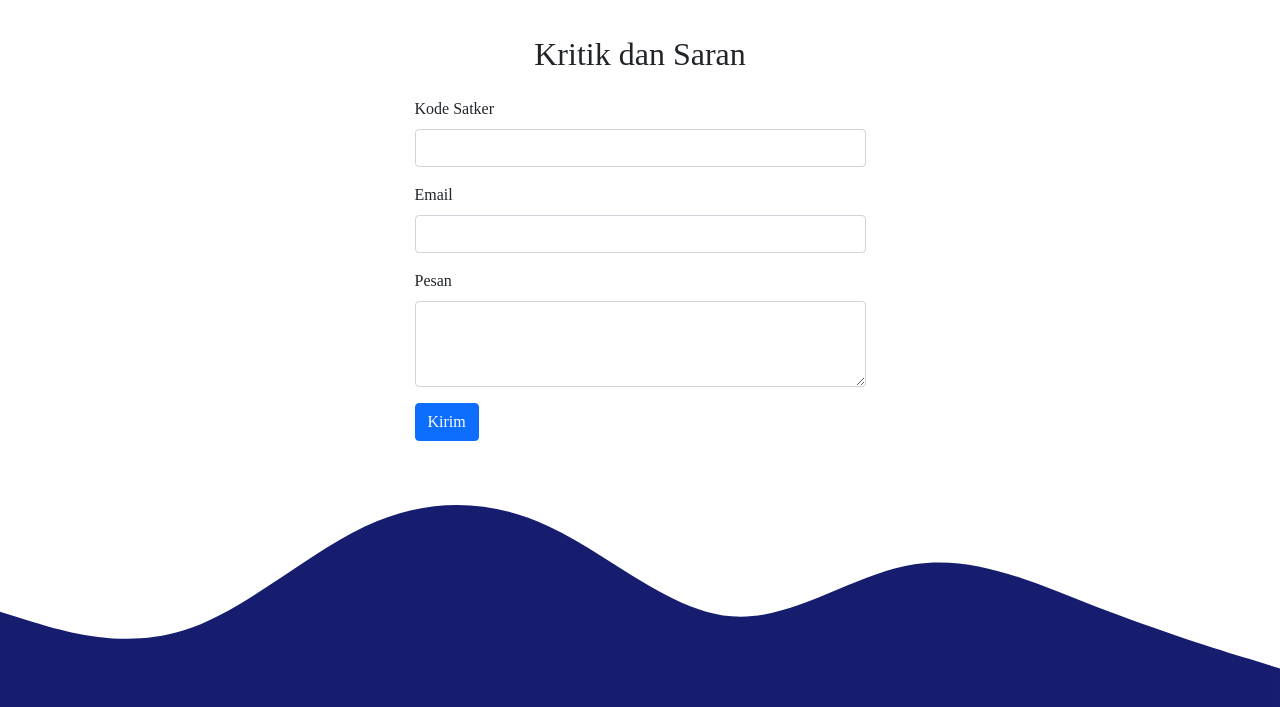
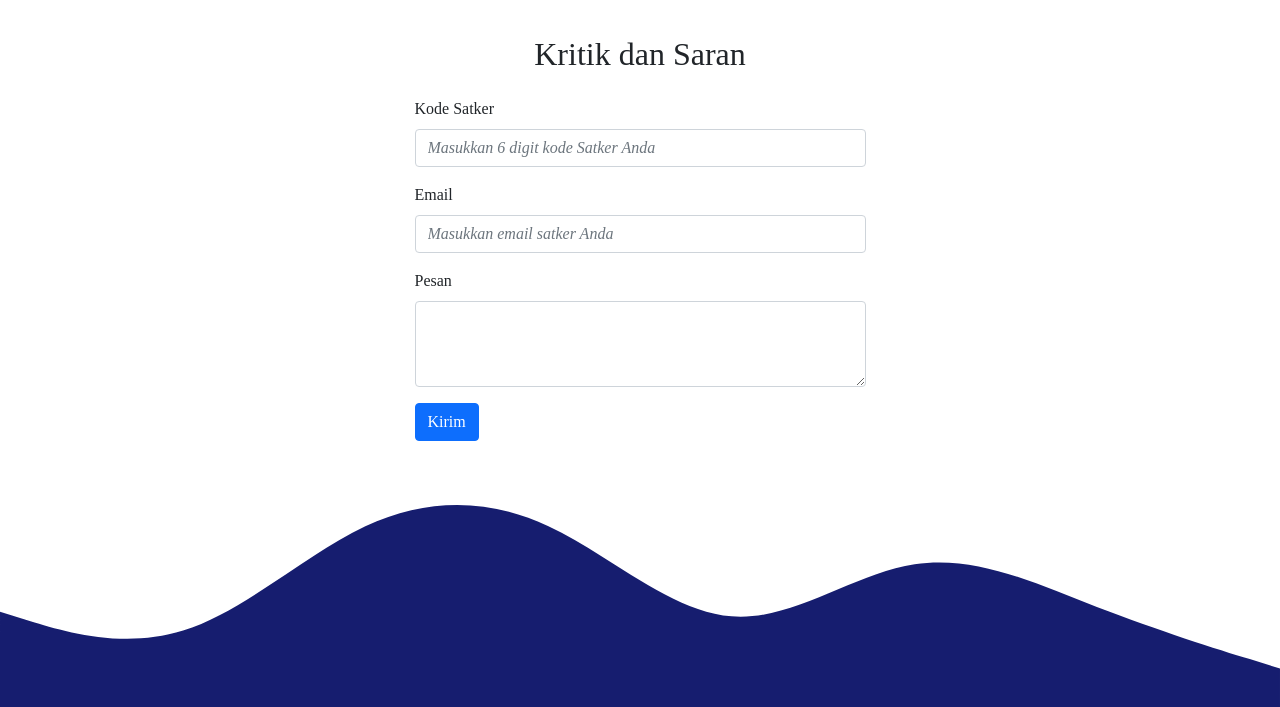
Before and after one commit to yusufamris15/pinanduv3, a plain HTML site: page index.html in a window 1280 px wide. Shown: the part 2240-2947 px from the top of the page. Drawn offline with nearby package versions, Linux system fonts and the light colour scheme.

Commit message:
edit placeholder

```diff
--- a/index.html
+++ b/index.html
@@ -336,11 +336,13 @@
               <div class="mb-3">
                 <label for="name" class="form-label">Kode Satker</label>
                 <input
-                  type="text"
+                  type="number"
                   class="form-control"
                   id="name"
                   aria-describedby="name"
                   name="kodeSatker"
+                  placeholder="Masukkan 6 digit kode Satker Anda"
+                  max="6"
                 />
               </div>
               <div class="mb-3">
@@ -351,6 +353,7 @@
                   id="email"
                   aria-describedby="emailHelp"
                   name="email"
+                  placeholder="Masukkan email satker Anda"
                 />
               </div>
               <div class="mb-3">
@@ -452,6 +455,7 @@
             </p>
           </div>
         </div>
+
         <div class="row justify-content-center">
           <div class="col">
             <p>
--- a/style.css
+++ b/style.css
@@ -1,7 +1,6 @@
 * {
   font-family: Lustria;
 }
-
 
 .jumbotron {
   padding-top: 6rem;
@@ -12,6 +11,10 @@
   text-decoration: none;
   text-align: center;
   color: #161d6f;
+}
+
+input::placeholder {
+  font-style: italic;
 }
 
 footer {
```
